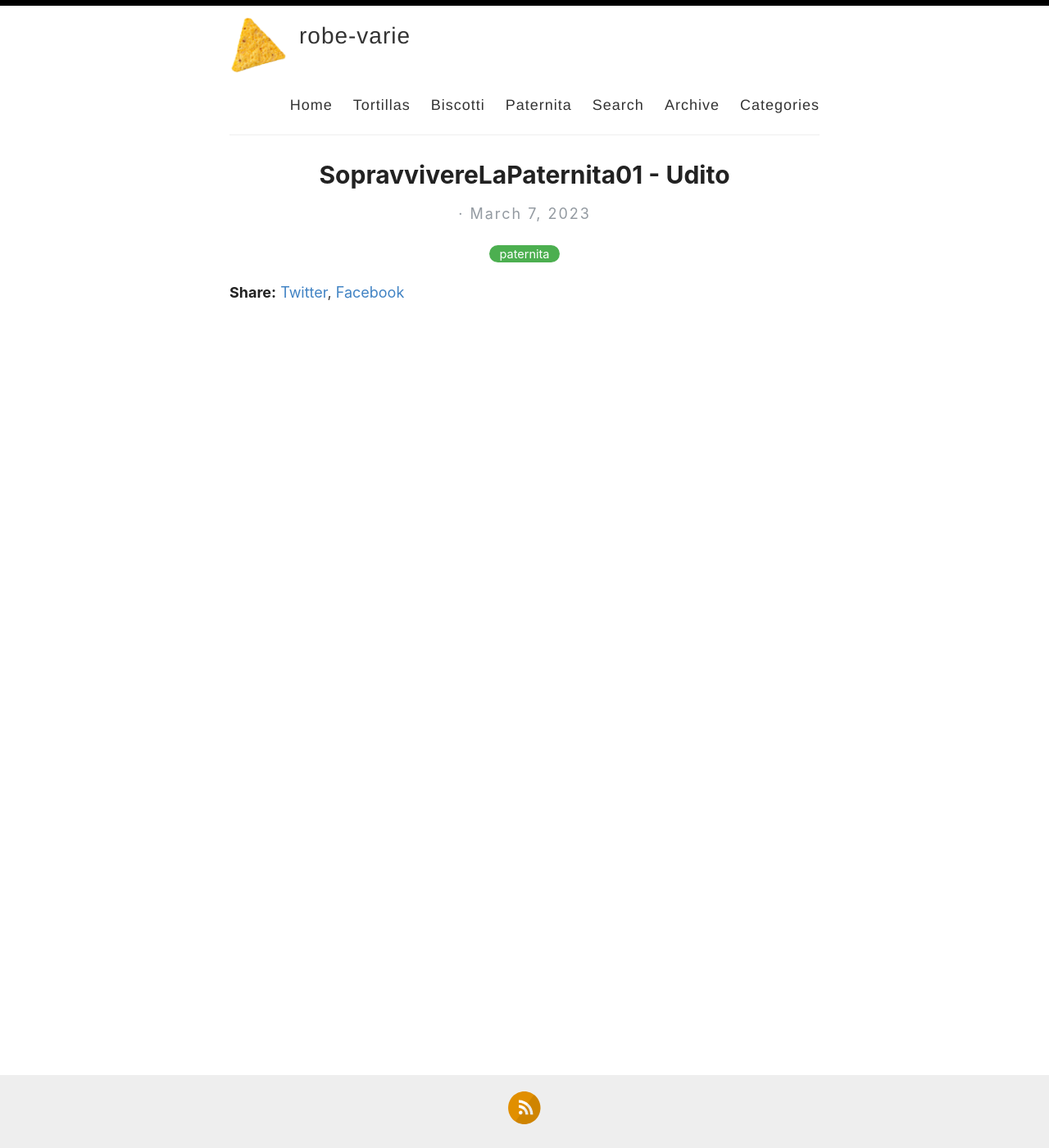
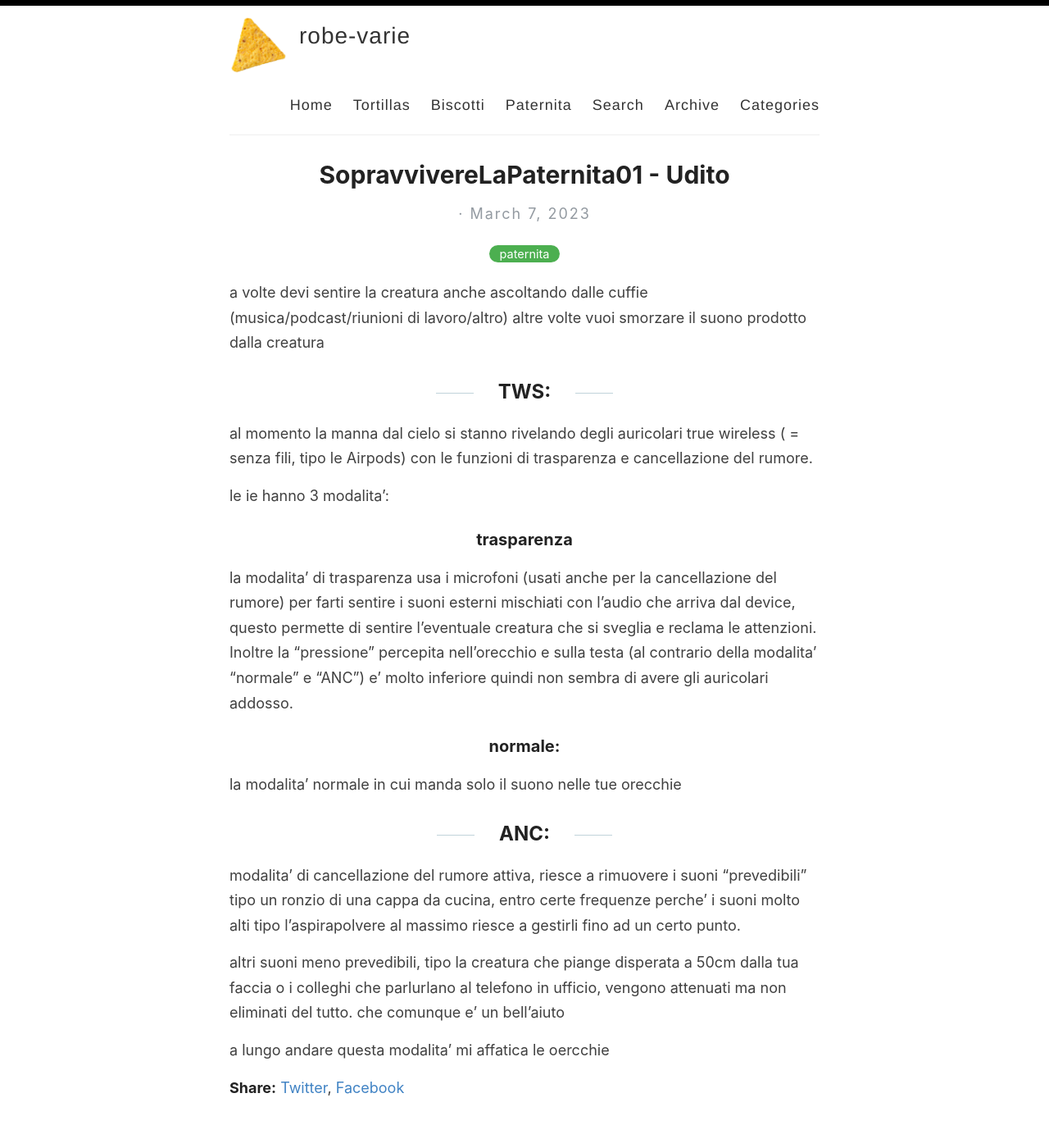
Before and after one commit to robe-varie/robe-varie.github.io, a Jekyll site: the page built from _posts/2023-03-07-slp01_udito.md, in a window 1280 px wide and 1400 px high. Shown: the whole window at 82% size. Built offline with Jekyll 4.4.1, drawn with Linux system fonts in a browser that asks for light colours.

Commit message:
Update 2023-03-07-slp01_udito.md

```diff
--- a/_posts/2023-03-07-slp01_udito.md
+++ b/_posts/2023-03-07-slp01_udito.md
@@ -3,3 +3,26 @@ layout: post
 title:  SopravvivereLaPaternita01 - Udito
 categories: [paternita]
 ---
+
+a volte devi sentire la creatura anche ascoltando dalle cuffie (musica/podcast/riunioni di lavoro/altro)
+altre volte vuoi smorzare il suono prodotto dalla creatura
+
+## TWS:
+al momento la manna dal cielo si stanno rivelando degli auricolari true wireless ( = senza fili, tipo le Airpods) con le funzioni di trasparenza e cancellazione del rumore.
+
+le ie hanno 3 modalita':
+
+### trasparenza
+la modalita' di trasparenza usa i microfoni (usati anche per la cancellazione del rumore) per farti sentire i suoni esterni mischiati con l'audio che arriva dal device,
+questo permette di sentire l'eventuale creatura che si sveglia e reclama le attenzioni.
+Inoltre la "pressione" percepita nell'orecchio e sulla testa (al contrario della modalita' "normale" e "ANC") e' molto inferiore quindi non sembra di avere gli auricolari addosso.
+
+### normale:
+la modalita' normale in cui manda solo il suono nelle tue orecchie
+
+## ANC:
+modalita' di cancellazione del rumore attiva, riesce a rimuovere i suoni "prevedibili" tipo un ronzio di una cappa da cucina, entro certe frequenze perche' i suoni molto alti tipo l'aspirapolvere al massimo riesce a gestirli fino ad un certo punto.
+
+altri suoni meno prevedibili, tipo la creatura che piange disperata a 50cm dalla tua faccia o i colleghi che parlurlano al telefono in ufficio, vengono attenuati ma non eliminati del tutto. che comunque e' un bell'aiuto
+
+a lungo andare questa modalita' mi affatica le oercchie
```
